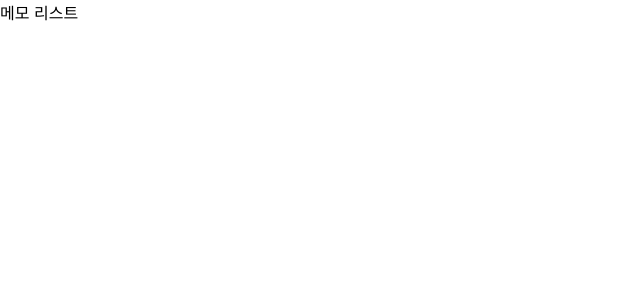
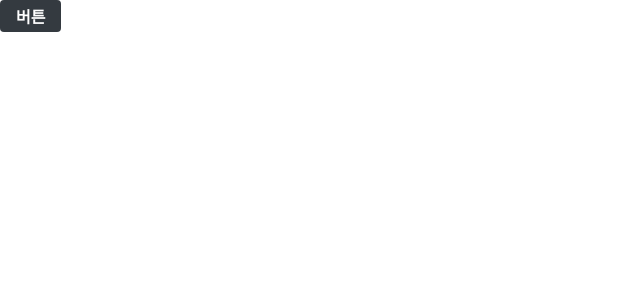
Before and after one commit to minhanPark/cutemo, a React (Create React App) app in the folder frontend/: page / in a window 1280 px wide. Shown: the top 300 px of the page, without its empty margins (0-640 px from the left). Built offline with nearby package versions, Linux system fonts and the light colour scheme.

Commit message:
add palette(open-color) and button component

```diff
--- a/frontend/package.json
+++ b/frontend/package.json
@@ -9,7 +9,8 @@
     "react": "^16.13.1",
     "react-dom": "^16.13.1",
     "react-router-dom": "^5.1.2",
-    "react-scripts": "3.4.1"
+    "react-scripts": "3.4.1",
+    "styled-components": "^5.0.1"
   },
   "scripts": {
     "start": "react-scripts start",
--- /dev/null
+++ b/frontend/src/components/ButtonComponent/index.js
@@ -0,0 +1,3 @@
+import Button from "./presenter";
+
+export default Button;
--- /dev/null
+++ b/frontend/src/components/ButtonComponent/presenter.js
@@ -0,0 +1,22 @@
+import React from "react";
+import styled from "styled-components";
+import palette from "../../lib/styles/palette";
+
+const StyledButton = styled.button`
+  border: none;
+  border-radius: 4px;
+  font-size: 1rem;
+  font-weight: bold;
+  padding: 0.25rem 1rem;
+  color: white;
+  outline: none;
+  cursor: pointer;
+  background: ${palette.gray[8]};
+  &:hover {
+    background: ${palette.gray[6]};
+  }
+`;
+
+const Button = props => <StyledButton {...props} />;
+
+export default Button;
--- a/frontend/src/index.css
+++ b/frontend/src/index.css
@@ -1,13 +1,18 @@
 body {
   margin: 0;
-  font-family: -apple-system, BlinkMacSystemFont, 'Segoe UI', 'Roboto', 'Oxygen',
-    'Ubuntu', 'Cantarell', 'Fira Sans', 'Droid Sans', 'Helvetica Neue',
+  font-family: -apple-system, BlinkMacSystemFont, "Segoe UI", "Roboto", "Oxygen",
+    "Ubuntu", "Cantarell", "Fira Sans", "Droid Sans", "Helvetica Neue",
     sans-serif;
   -webkit-font-smoothing: antialiased;
   -moz-osx-font-smoothing: grayscale;
 }
 
 code {
-  font-family: source-code-pro, Menlo, Monaco, Consolas, 'Courier New',
+  font-family: source-code-pro, Menlo, Monaco, Consolas, "Courier New",
     monospace;
 }
+
+a {
+  color: inherit;
+  text-decoration: none;
+}
--- /dev/null
+++ b/frontend/src/lib/styles/palette.js
@@ -0,0 +1,28 @@
+const palette = {
+  gray: [
+    "#f8f9fa",
+    "#f1f3f5",
+    "#e9ecef",
+    "#dee2e6",
+    "#ced4da",
+    "#adb5bd",
+    "#868e96",
+    "#495057",
+    "#343a40",
+    "#212529"
+  ],
+  green: [
+    "#ebfbee",
+    "#d3f9d8",
+    "#b2f2bb",
+    "#8ce99a",
+    "#69db7c",
+    "#51cf66",
+    "#40c057",
+    "#37b24d",
+    "#2f9e44",
+    "#2b8a3e"
+  ]
+};
+
+export default palette;
--- a/frontend/src/pages/MemoListPage.js
+++ b/frontend/src/pages/MemoListPage.js
@@ -1,7 +1,12 @@
 import React from "react";
+import Button from "../components/ButtonComponent";
 
 const MemoListPage = () => {
-  return <div>메모 리스트</div>;
+  return (
+    <div>
+      <Button>버튼</Button>
+    </div>
+  );
 };
 
 export default MemoListPage;
```
Also changed, not shown: 1 other file (tests, documents, lock files or other folders).
